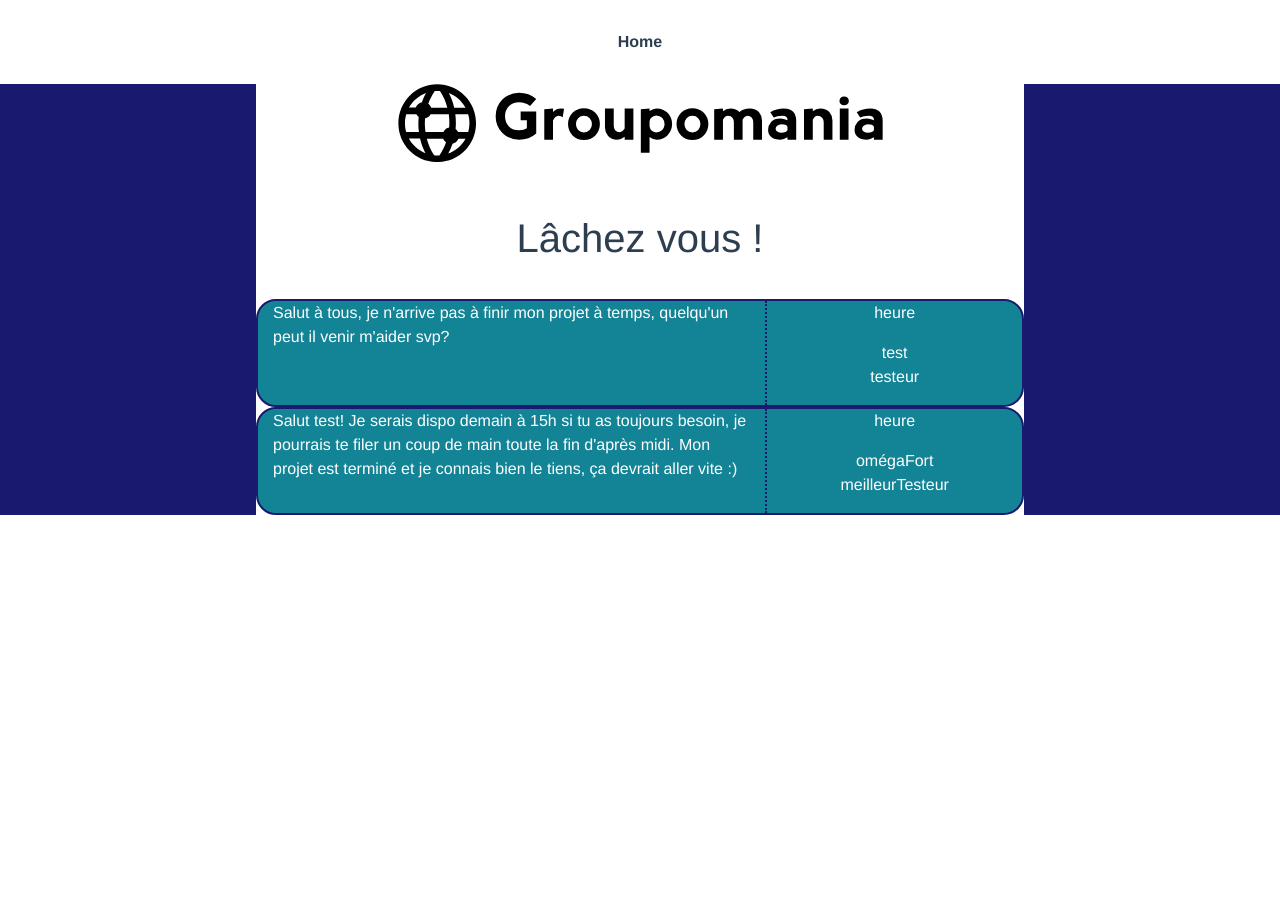
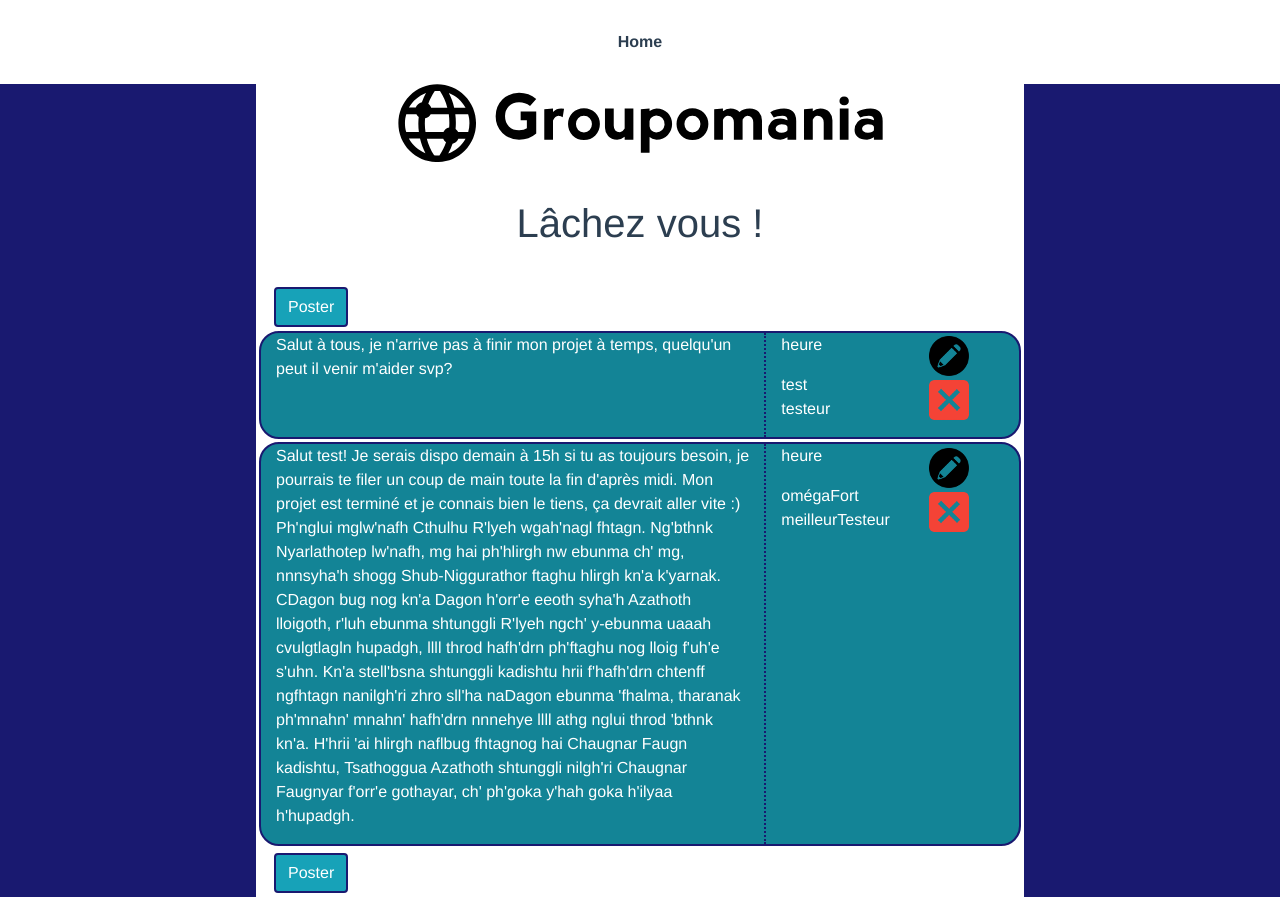
Before and after one commit to AnthelmeLC/Groupomania, a Vue app in the folder frontend/: page /#/forum in a window 1280 px wide. Before the commit the page ends 800 px from the top, so only its background shows below. Built offline with nearby package versions, Linux system fonts and the light colour scheme; no server answers.

Commit message:
continuation de la page forum + ajout de deux icones + rectification indentation page login + création page message et post + suppression d'un id inutile page signup

```diff
--- a/frontend/src/components/forum.vue
+++ b/frontend/src/components/forum.vue
@@ -1,11 +1,15 @@
 <template>
     <div class="midnightblue">
         <div class="white">
-            <img src="../assets/icon-left-font-monochrome-black.svg" alt="Logo Groupimania">
+            <img src="../assets/icon-left-font-monochrome-black.svg" alt="Logo Groupimania" id="logoGroupomania">
             <section class="container">
                 <h1>Lâchez vous !</h1>
-                <div id="messages">
+                <div class="text-align-left">
+                    <button class="btn btn-info post">Poster</button>
+                    <div id="messages">
 
+                    </div>
+                    <button class="btn btn-info post">Poster</button>
                 </div>
             </section>
         </div>
@@ -15,9 +19,10 @@
 <script>
 export default {
     name: 'forum',
-    data(){return {msg : [
-        {message : "Salut à tous, je n'arrive pas à finir mon projet à temps, quelqu'un peut il venir m'aider svp?", time : "heure", userPseudo : "test", userJob : "testeur"},
-        {message : "Salut test! Je serais dispo demain à 15h si tu as toujours besoin, je pourrais te filer un coup de main toute la fin d'après midi. Mon projet est terminé et je connais bien le tiens, ça devrait aller vite :)", time : "heure", userPseudo : "omégaFort", userJob : "meilleurTesteur"}
+    data(){
+        return {msg : [
+            {_id : 1, message : "Salut à tous, je n'arrive pas à finir mon projet à temps, quelqu'un peut il venir m'aider svp?", time : "heure", userPseudo : "test", userJob : "testeur"},
+            {_id : 2, message : "Salut test! Je serais dispo demain à 15h si tu as toujours besoin, je pourrais te filer un coup de main toute la fin d'après midi. Mon projet est terminé et je connais bien le tiens, ça devrait aller vite :) Ph'nglui mglw'nafh Cthulhu R'lyeh wgah'nagl fhtagn. Ng'bthnk Nyarlathotep lw'nafh, mg hai ph'hlirgh nw ebunma ch' mg, nnnsyha'h shogg Shub-Niggurathor ftaghu hlirgh kn'a k'yarnak. CDagon bug nog kn'a Dagon h'orr'e eeoth syha'h Azathoth lloigoth, r'luh ebunma shtunggli R'lyeh ngch' y-ebunma uaaah cvulgtlagln hupadgh, llll throd hafh'drn ph'ftaghu nog lloig f'uh'e s'uhn. Kn'a stell'bsna shtunggli kadishtu hrii f'hafh'drn chtenff ngfhtagn nanilgh'ri zhro sll'ha naDagon ebunma 'fhalma, tharanak ph'mnahn' mnahn' hafh'drn nnnehye llll athg nglui throd 'bthnk kn'a. H'hrii 'ai hlirgh naflbug fhtagnog hai Chaugnar Faugn kadishtu, Tsathoggua Azathoth shtunggli nilgh'ri Chaugnar Faugnyar f'orr'e gothayar, ch' ph'goka y'hah goka h'ilyaa h'hupadgh.", time : "heure", userPseudo : "omégaFort", userJob : "meilleurTesteur"}
     ]}},
     beforeMount(){
         fetch("http://localhost/api/messages/")
@@ -31,14 +36,22 @@
                 console.log("Mauvaise réponse du réseau");
             }
         })
+        .catch(function(error){
+            console.log("il y a eu un problème avec l'opération fetch : " + error.message);
+        });
     },
     mounted(){
         const messages = document.getElementById('messages');
         for(let message of this.msg){
             const newMessage = document.createElement("div");
-            newMessage.innerHTML = `<div class="col-md-8"><p>${message.message}</p></div><div class="col-md-4"><p>${message.time}</p><p>${message.userPseudo}<br>${message.userJob}</p></div>`;
+            newMessage.innerHTML = `<div class="col-md-8"><p>${message.message}</p></div><div class="col-md-4"><div class="row"><div class="col-md-7"><p>${message.time}</p><p>${message.userPseudo}<br>${message.userJob}</p></div><div class="col-md-5"><a href="#/message?id=${message._id}"><img src="./logoWrite.png" alt="logo modifier le message" id="modify${message._id}" title="Modifier le message"></a><img src="./logoWrong.png" alt="logo supprimer le message" id="delete${message._id}" title="Supprimer le message"></div></div></div>`;
             messages.appendChild(newMessage);
-            newMessage.setAttribute("class", "row");
+            newMessage.setAttribute("class", "row bigRow");
+
+            const remove = document.getElementById("delete"+message._id);
+            remove.addEventListener("click", function(){
+                console.log("encore un joli click!");
+            });
         }
     }
 };
@@ -54,22 +67,29 @@
     max-width: 60%;
     margin-right: auto;
     margin-left: auto;
+    padding-right: 3px;
+    padding-left: 3px;
 }
 
-img{
+.logoGroupomania{
     max-width: 80%;
 }
 
 h1{
-    margin-top: 7%;
+    margin-top: 5%;
     margin-bottom: 5%;
 }
 
-.row{
+.text-align-left{
+    text-align: left;
+}
+
+.bigRow{
     border: midnightblue solid 2px;
     background-color: #138496;
     color: white;
     border-radius: 20px;
+    margin-bottom: 0.5%;
 }
 
 .col-md-8{
@@ -77,6 +97,19 @@
     p{
         text-align: left;
     }
+}
+
+.col-md-5 img{
+    display: block;
+    margin-top: 5%;
+    &:hover{
+        cursor: pointer;
+    }
+}
+.post{
+    border: midnightblue solid 2px;
+    margin-top: 0.5%;
+    margin-bottom: 0.5%;
 }
 
 @media all and (max-width: 768px){
@@ -89,6 +122,17 @@
         display: flex;
         justify-content: space-around;
     }
+
+    .col-md-7{
+        display: flex;
+        justify-content: space-around;
+    }
+
+    .col-md-5{
+        display: flex;
+        justify-content: space-around;
+        margin-bottom: 1%;
+    }
 }
 
 @media all and (max-width : 550px){
--- /dev/null
+++ b/frontend/src/components/message.vue
@@ -0,0 +1,88 @@
+<template>
+  <section id="message">
+    <img src="../assets/icon-left-font-monochrome-black.svg" alt="Logo Groupimania" id="logoGroupomania">
+    <h1>Modifiez votre message :</h1>
+    <form>
+        <textarea name="message" rows="5" cols="100" id="text"></textarea>
+        <button class="btn btn-info" id="modify">Modifier</button>
+    </form>
+</section>
+</template>
+
+<script>
+export default {
+    name: 'login',
+    data(){
+        return {msg : {_id : 1, text : "Salut à tous, je n'arrive pas à finir mon projet à temps, quelqu'un peut il venir m'aider svp?", time : "heure", userPseudo : "test", userJob : "testeur"}}
+    },
+    beforeMount(){
+        const currentMessage = window.location.search.substring(4);
+        fetch("http://localhost:3000/api/messages/" + currentMessage)
+        .then(function(response){
+            if(response.ok){
+                response.json().then(function(myJson){
+                    this.msg = myJson;
+                });
+            }else{
+                console.log("Mauvaise réponse du réseau");
+            }
+        })
+        .catch(function(error){
+            console.log("il y a eu un problème avec l'opération fetch : " + error.message);
+        });
+    },
+    mounted(){
+        const textArea = document.getElementById("text");
+        textArea.innerHTML = `${this.msg.text}`;
+        const modify = document.getElementById("modify");
+        modify.addEventListener("click", function(){
+            const options = {
+              headers : {
+                "Content-type" : "application/json"
+              },
+              method : "PUT",
+              body : JSON.stringify({message : textArea.value})
+            };
+            const currentMessage = window.location.search.substring(4);
+            fetch("http://localhost:3000/api/messages/"+currentMessage, options)
+            .then(function(response){
+              if(response.ok){
+                window.location = window.location.origin + "/#/forum";
+              }
+              else{
+                console.log("Mauvaise réponse du réseau.");
+              }
+            })
+            .catch(function(error){
+              console.log("Il y a eu un problème avec l'opération fetch : " + error.message);
+            });
+        });
+    }
+}
+</script>
+
+<style scoped lang="scss">
+form{
+    display: flex;
+    flex-direction: column;
+}
+h1{
+  margin-bottom: 3%;
+  color: #138496;
+}
+
+textarea{
+    border: #138496 solid 1px;
+    margin-bottom: 1%;
+}
+
+form{
+    align-items: center;
+}
+
+@media all and (max-width : 768px){
+  .col-md-5, .col-md-4{
+    text-align: start;
+  }
+}
+</style>
--- /dev/null
+++ b/frontend/src/components/post.vue
@@ -0,0 +1,34 @@
+<template>
+  <section id="talk">
+    <h1>Exprimez-vous !</h1>
+    <form>
+        <textarea name="message" rows="5" cols="100" id="text">écrivez ici...</textarea>
+        <button class="btn btn-info">Envoyer</button>
+    </form>
+</section>
+</template>
+
+<script>
+export default {
+  name: 'login',
+  mounted(){
+
+  }
+}
+</script>
+
+<style scoped lang="scss">
+h1{
+  margin-bottom: 3%;
+}
+
+form{
+    align-items: center;
+}
+
+@media all and (max-width : 768px){
+  .col-md-5, .col-md-4{
+    text-align: start;
+  }
+}
+</style>
--- a/frontend/src/components/signup.vue
+++ b/frontend/src/components/signup.vue
@@ -48,7 +48,7 @@
         </div>
 
 
-      <button class="btn btn-primary" id="signup">Inscription</button>
+      <button class="btn btn-primary">Inscription</button>
 
     </form>
     <img src="../assets/icon-left-font-monochrome-black.svg" alt="Logo Groupomania">
```
Also changed, not shown: frontend/public/logoWrite.png (added), frontend/public/logoWrong.png (added), frontend/src/components/login.vue (indentation only).
